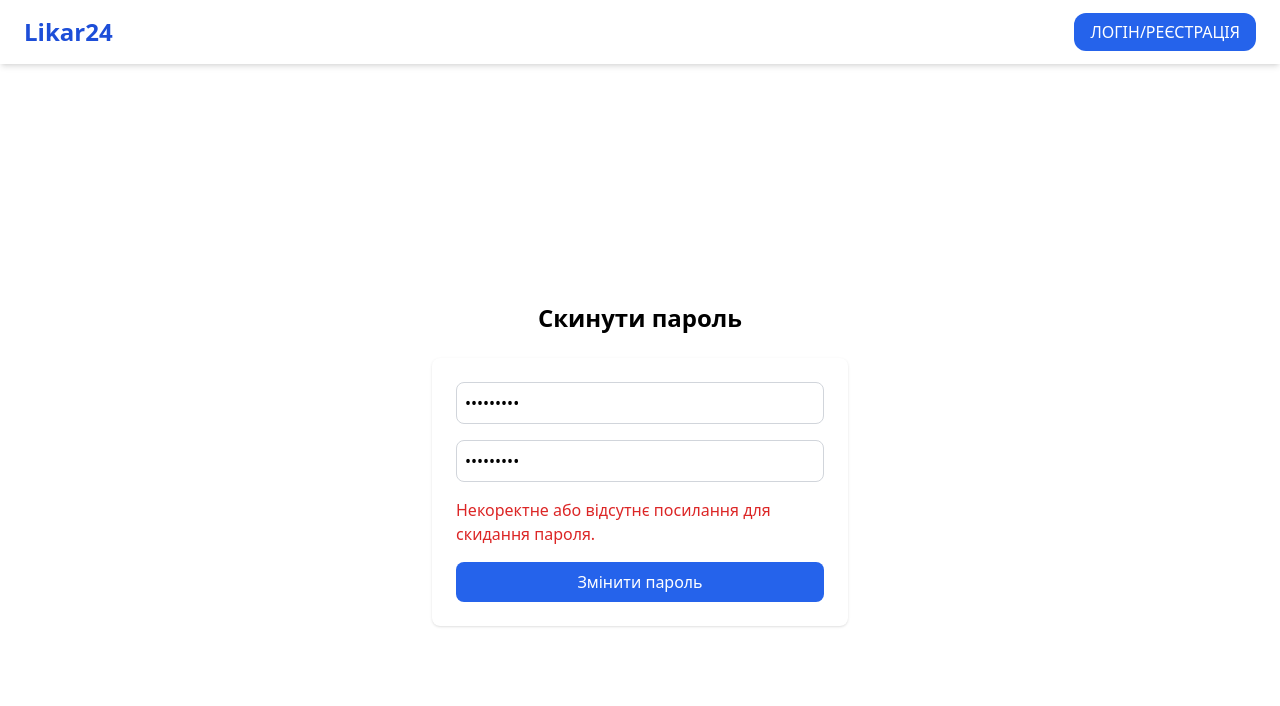
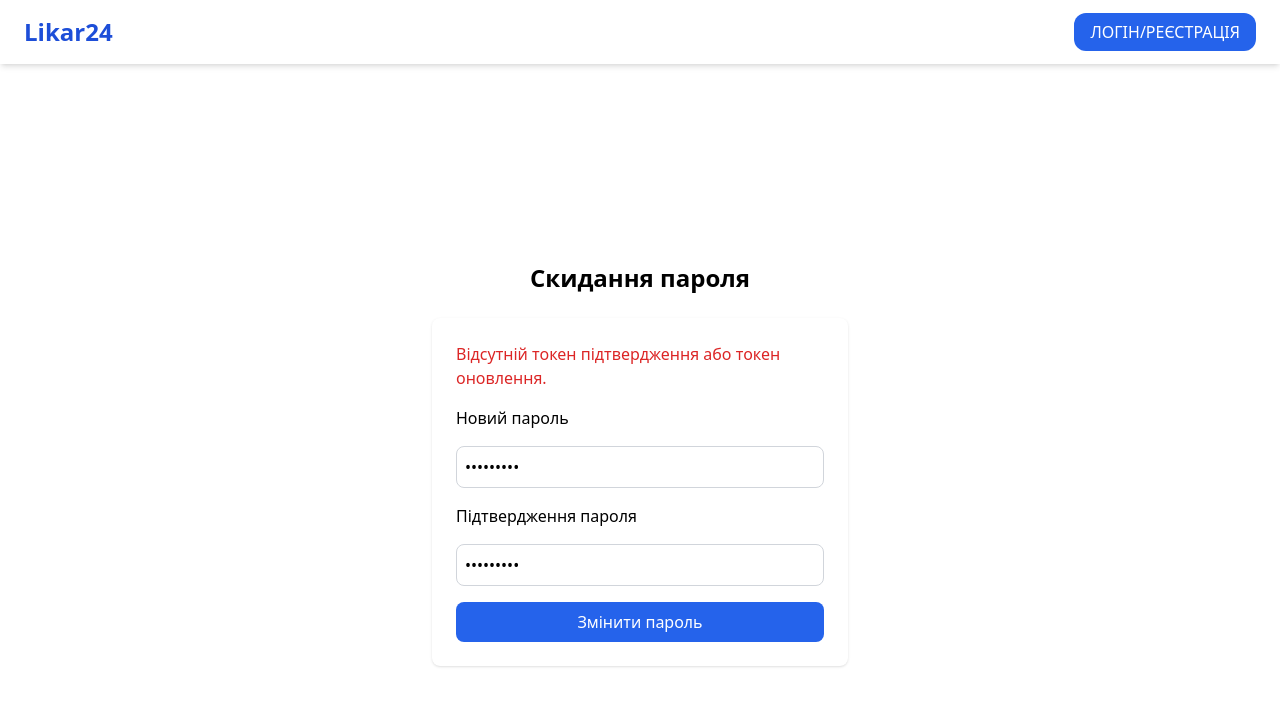
Before and after one commit to Likar24com/likar24, a Next.js app: page /reset-password in a window 1280 px wide. Both pictures are taken after typing "Sample123", "Sample123" into the empty fields and a click on the button "Змінити пароль". Shown: the top 706 px of the page. Built offline with nearby package versions, Linux system fonts and the light colour scheme; no server answers.

Commit message:
Update_0.2

```diff
--- a/src/app/reset-password/ResetPasswordClient.tsx
+++ /dev/null
@@ -1,122 +0,0 @@
-"use client";
-
-import { useState, useEffect } from "react";
-import { useSearchParams, useRouter } from "next/navigation";
-import { supabase } from "@/lib/supabaseClient";
-
-export default function ResetPasswordClient() {
-  const searchParams = useSearchParams();
-  const router = useRouter();
-  const [password, setPassword] = useState("");
-  const [confirmPassword, setConfirmPassword] = useState("");
-  const [error, setError] = useState<string | null>(null);
-  const [message, setMessage] = useState<string | null>(null);
-  const [loading, setLoading] = useState(false);
-
-  // Стан токена
-  const [accessToken, setAccessToken] = useState<string | null>(null);
-
-  useEffect(() => {
-    // Спробувати отримати токен з query параметрів
-    let token = searchParams.get("access_token");
-
-    if (!token && typeof window !== "undefined") {
-      // Якщо немає в query, спробувати взяти з hash (#)
-      const hash = window.location.hash;
-      if (hash) {
-        // Припускаємо, що токен і тип в hash виглядають як:
-        // #access_token=...&type=recovery&...
-        const params = new URLSearchParams(hash.substring(1)); // видаляємо #
-        token = params.get("access_token");
-      }
-    }
-
-    setAccessToken(token || null);
-
-    if (!token) {
-      setError("Некоректне або відсутнє посилання для скидання пароля.");
-    }
-  }, [searchParams]);
-
-  function validatePassword(pw: string) {
-    return /^(?=.*[A-Z])(?=.*\d)[A-Za-z\d]{6,}$/.test(pw);
-  }
-
-  async function handleSubmit(e: React.FormEvent) {
-    e.preventDefault();
-    setError(null);
-    setMessage(null);
-
-    if (!password || !confirmPassword) {
-      setError("Будь ласка, заповніть обидва поля.");
-      return;
-    }
-
-    if (!validatePassword(password)) {
-      setError(
-        "Пароль повинен містити мінімум 6 символів, одну велику літеру і одну цифру."
-      );
-      return;
-    }
-
-    if (password !== confirmPassword) {
-      setError("Паролі не співпадають.");
-      return;
-    }
-
-    if (!accessToken) {
-      setError("Некоректне або відсутнє посилання для скидання пароля.");
-      return;
-    }
-
-    setLoading(true);
-
-    // Не передаємо accessToken, Supabase візьме його з URL
-    const { error } = await supabase.auth.updateUser({ password });
-
-    if (error) {
-      setError(error.message);
-    } else {
-      setMessage("Пароль успішно змінено! Тепер можете увійти.");
-      setTimeout(() => router.push("/login"), 3000);
-    }
-
-    setLoading(false);
-  }
-
-  return (
-    <div className="min-h-screen flex flex-col items-center justify-center p-4 max-w-md mx-auto">
-      <h1 className="text-2xl font-bold mb-6">Скинути пароль</h1>
-      <form
-        onSubmit={handleSubmit}
-        className="w-full bg-white p-6 rounded-lg shadow space-y-4"
-      >
-        <input
-          type="password"
-          placeholder="Новий пароль"
-          value={password}
-          onChange={(e) => setPassword(e.target.value)}
-          className="w-full p-2 border border-gray-300 rounded-lg"
-          required
-        />
-        <input
-          type="password"
-          placeholder="Повторіть новий пароль"
-          value={confirmPassword}
-          onChange={(e) => setConfirmPassword(e.target.value)}
-          className="w-full p-2 border border-gray-300 rounded-lg"
-          required
-        />
-        {error && <p className="text-red-600">{error}</p>}
-        {message && <p className="text-green-600">{message}</p>}
-        <button
-          type="submit"
-          disabled={loading}
-          className="w-full bg-blue-600 hover:bg-blue-700 text-white py-2 rounded-lg disabled:opacity-50 transition"
-        >
-          {loading ? "Змінюємо пароль..." : "Змінити пароль"}
-        </button>
-      </form>
-    </div>
-  );
-}
--- a/src/app/reset-password/page.tsx
+++ b/src/app/reset-password/page.tsx
@@ -1,12 +1,128 @@
-import { Suspense } from "react";
-import ResetPasswordClient from "./ResetPasswordClient";
+"use client";
 
-export const dynamic = "force-dynamic";
+import { useEffect, useState } from "react";
+import { useRouter } from "next/navigation";
+import { supabase } from "@/lib/supabaseClient";
 
-export default function Page() {
+export default function ResetPasswordPage() {
+  const router = useRouter();
+  const [token, setToken] = useState<string | null>(null);
+  const [refreshToken, setRefreshToken] = useState<string | null>(null);
+  const [password, setPassword] = useState("");
+  const [confirmPassword, setConfirmPassword] = useState("");
+  const [error, setError] = useState<string | null>(null);
+  const [loading, setLoading] = useState(false);
+  const [message, setMessage] = useState<string | null>(null);
+
+  useEffect(() => {
+    if (typeof window !== "undefined") {
+      const urlParams = new URLSearchParams(window.location.search);
+      let access_token = urlParams.get("token");
+      let refresh_token = null;
+
+      if (!access_token) {
+        const hash = window.location.hash;
+        if (hash) {
+          const hashParams = new URLSearchParams(hash.substring(1));
+          access_token = hashParams.get("access_token") || hashParams.get("token");
+          refresh_token = hashParams.get("refresh_token");
+        }
+      }
+
+      setToken(access_token);
+      setRefreshToken(refresh_token);
+    }
+  }, []);
+
+  async function handleSubmit(e: React.FormEvent) {
+    e.preventDefault();
+    setError(null);
+    setMessage(null);
+
+    if (!password) {
+      setError("Введіть новий пароль.");
+      return;
+    }
+    if (password !== confirmPassword) {
+      setError("Паролі не співпадають.");
+      return;
+    }
+    if (!token || !refreshToken) {
+      setError("Відсутній токен підтвердження або токен оновлення.");
+      return;
+    }
+
+    setLoading(true);
+
+    // Встановлюємо сесію з токенами
+    const { error: sessionError } = await supabase.auth.setSession({
+      access_token: token,
+      refresh_token: refreshToken,
+    });
+
+    if (sessionError) {
+      setError("Помилка сесії: " + sessionError.message);
+      setLoading(false);
+      return;
+    }
+
+    // Оновлюємо пароль (токени вже встановлені)
+    const { error: updateError } = await supabase.auth.updateUser({ password });
+
+    if (updateError) {
+      setError("Помилка оновлення пароля: " + updateError.message);
+      setLoading(false);
+      return;
+    }
+
+    setMessage("Пароль успішно змінено! Перенаправляємо...");
+
+    setTimeout(() => {
+      router.push("/login");
+    }, 3000);
+
+    setLoading(false);
+  }
+
   return (
-    <Suspense>
-      <ResetPasswordClient />
-    </Suspense>
+    <div className="min-h-screen flex flex-col items-center justify-center p-4 max-w-md mx-auto">
+      <h1 className="text-2xl font-bold mb-6">Скидання пароля</h1>
+      <form onSubmit={handleSubmit} className="w-full bg-white p-6 rounded-lg shadow space-y-4">
+        {error && <p className="text-red-600">{error}</p>}
+        {message && <p className="text-green-600">{message}</p>}
+
+        <label htmlFor="password" className="block font-medium">
+          Новий пароль
+        </label>
+        <input
+          id="password"
+          type="password"
+          value={password}
+          onChange={(e) => setPassword(e.target.value)}
+          className="w-full p-2 border border-gray-300 rounded-lg"
+          required
+        />
+
+        <label htmlFor="confirmPassword" className="block font-medium">
+          Підтвердження пароля
+        </label>
+        <input
+          id="confirmPassword"
+          type="password"
+          value={confirmPassword}
+          onChange={(e) => setConfirmPassword(e.target.value)}
+          className="w-full p-2 border border-gray-300 rounded-lg"
+          required
+        />
+
+        <button
+          type="submit"
+          disabled={loading}
+          className="w-full bg-blue-600 hover:bg-blue-700 text-white py-2 rounded-lg disabled:opacity-50"
+        >
+          {loading ? "Зміна..." : "Змінити пароль"}
+        </button>
+      </form>
+    </div>
   );
 }
```
